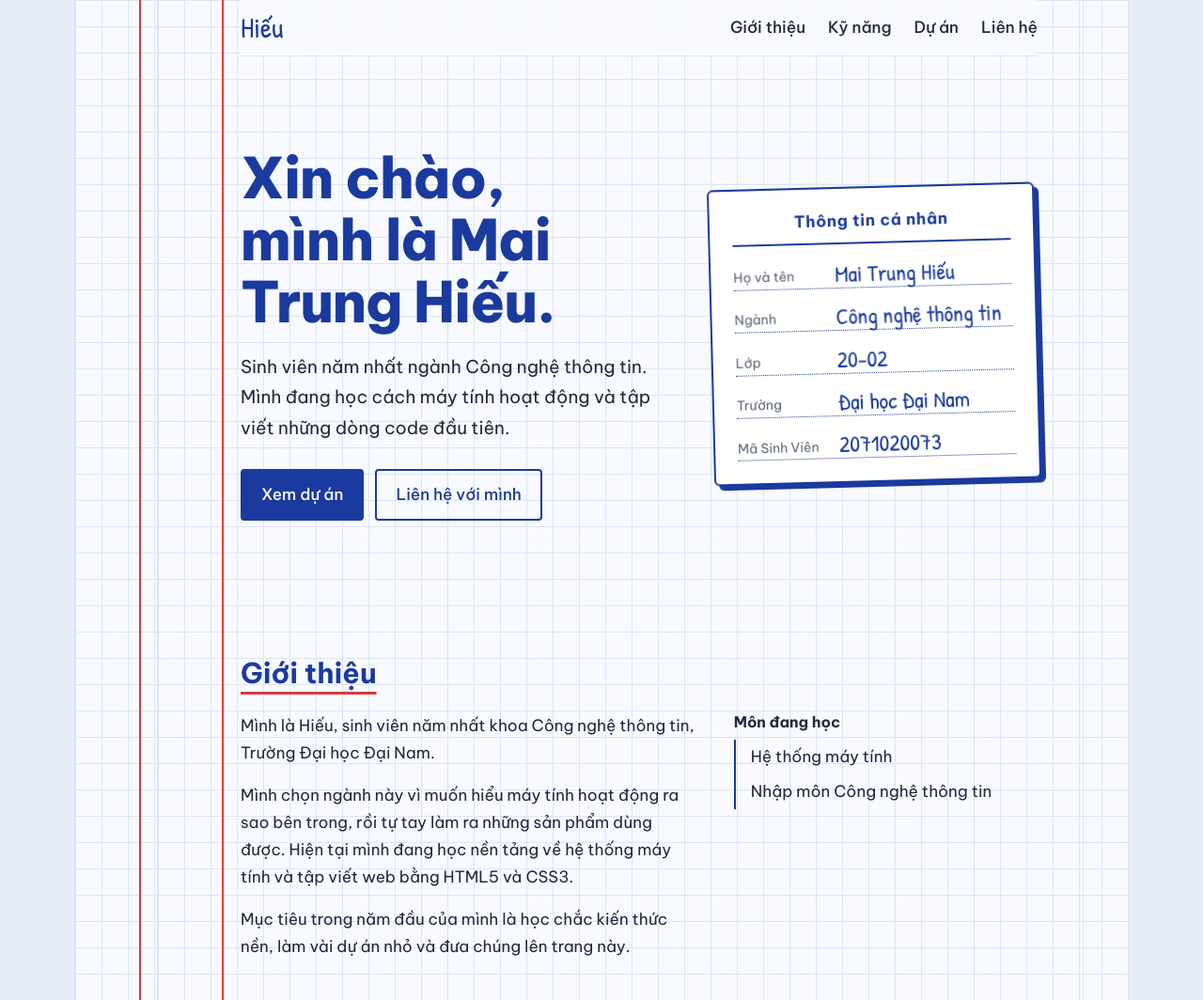
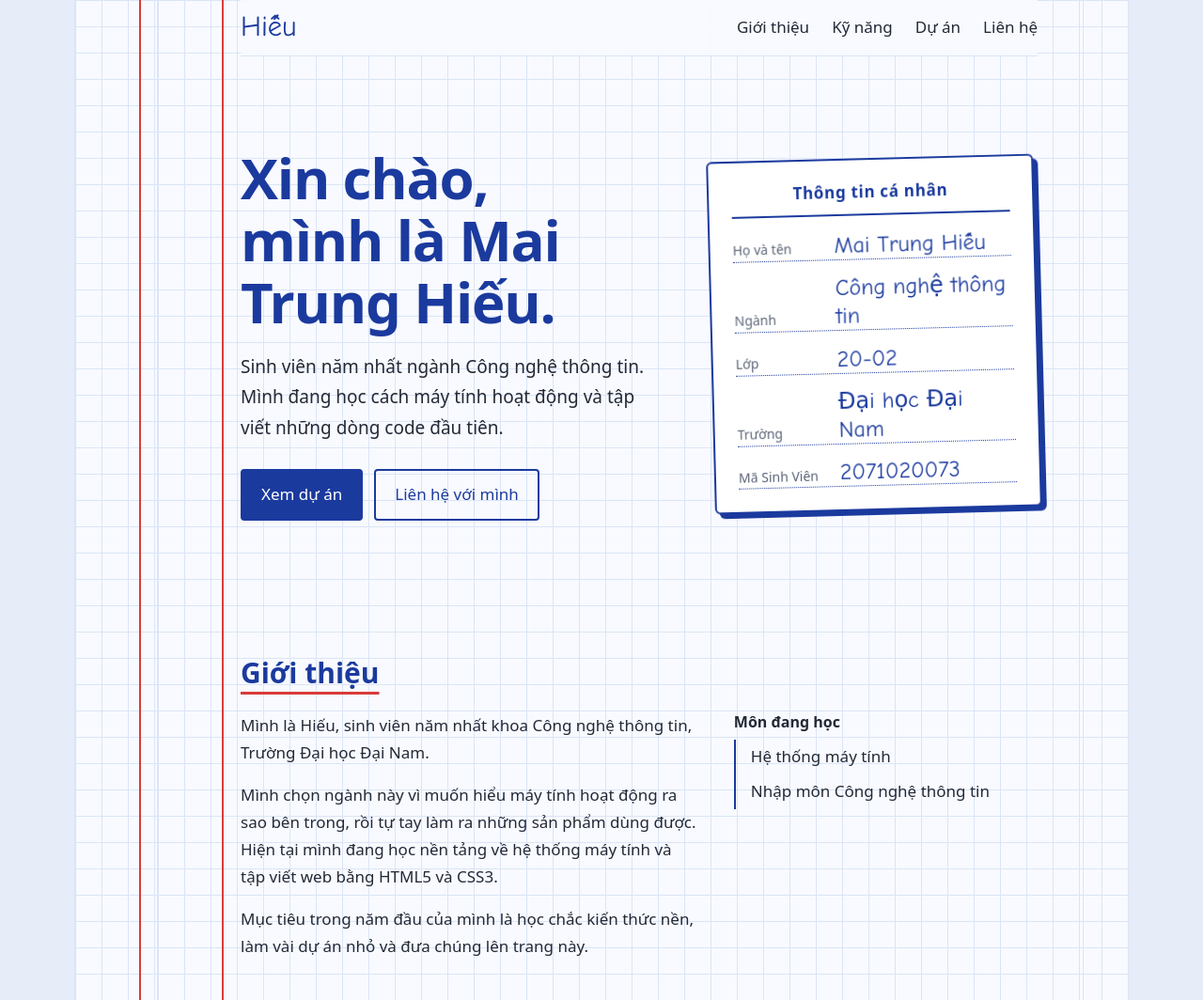
Before and after one commit to Trung-Hieu2705/b-i-t-p-cu-i-k-1-wed, a plain HTML site: page index.html in a window 1280 px wide. Shown: the top 1064 px of the page at 94% size. Drawn offline with Linux system fonts and the light colour scheme.

Commit message:
Update index.html

```diff
--- a/index.html
+++ b/index.html
@@ -6,9 +6,6 @@
   <title>Mai Trung Hiếu | Sinh viên Công nghệ thông tin</title>
   <meta name="version" content="1.0.0">
   <meta name="description" content="Trang giới thiệu bản thân của Mai Trung Hiếu, sinh viên năm nhất ngành Công nghệ thông tin, Đại học Đại Nam.">
-  <link rel="preconnect" href="https://fonts.googleapis.com">
-  <link rel="preconnect" href="https://fonts.gstatic.com" crossorigin>
-  <link href="https://fonts.googleapis.com/css2?family=Be+Vietnam+Pro:wght@400;500;700;800&family=Patrick+Hand&display=swap" rel="stylesheet">
   <link rel="stylesheet" href="css/style.css">
 </head>
 <body>
```
